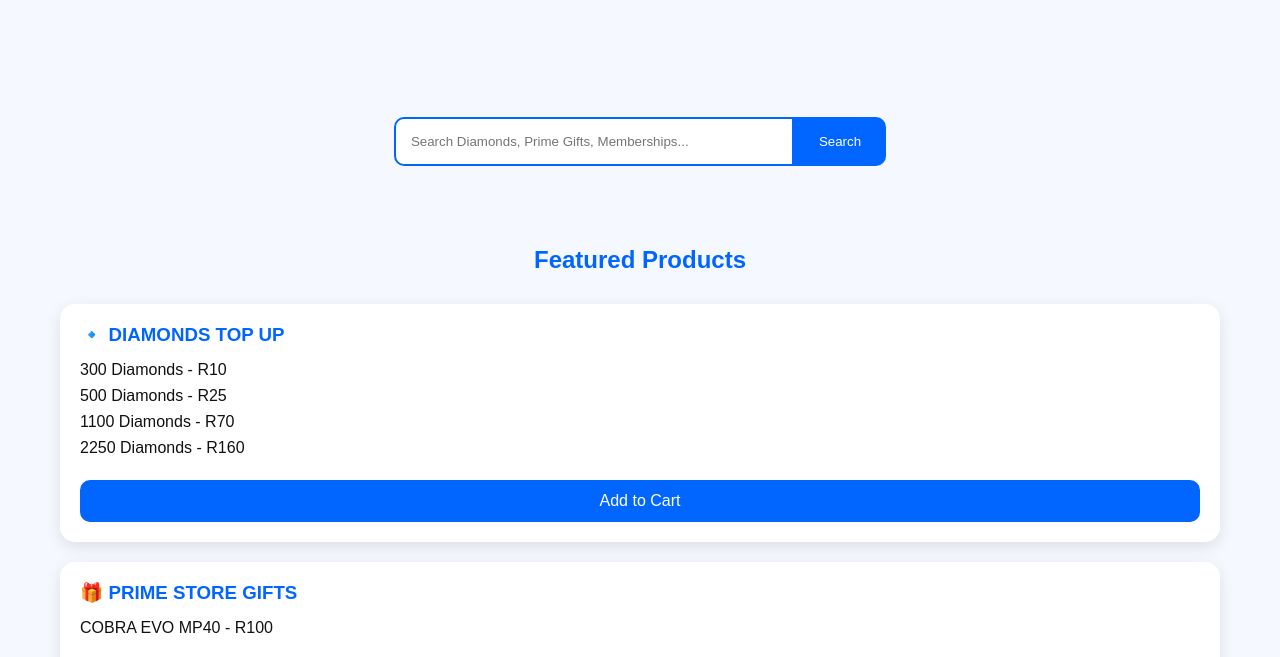
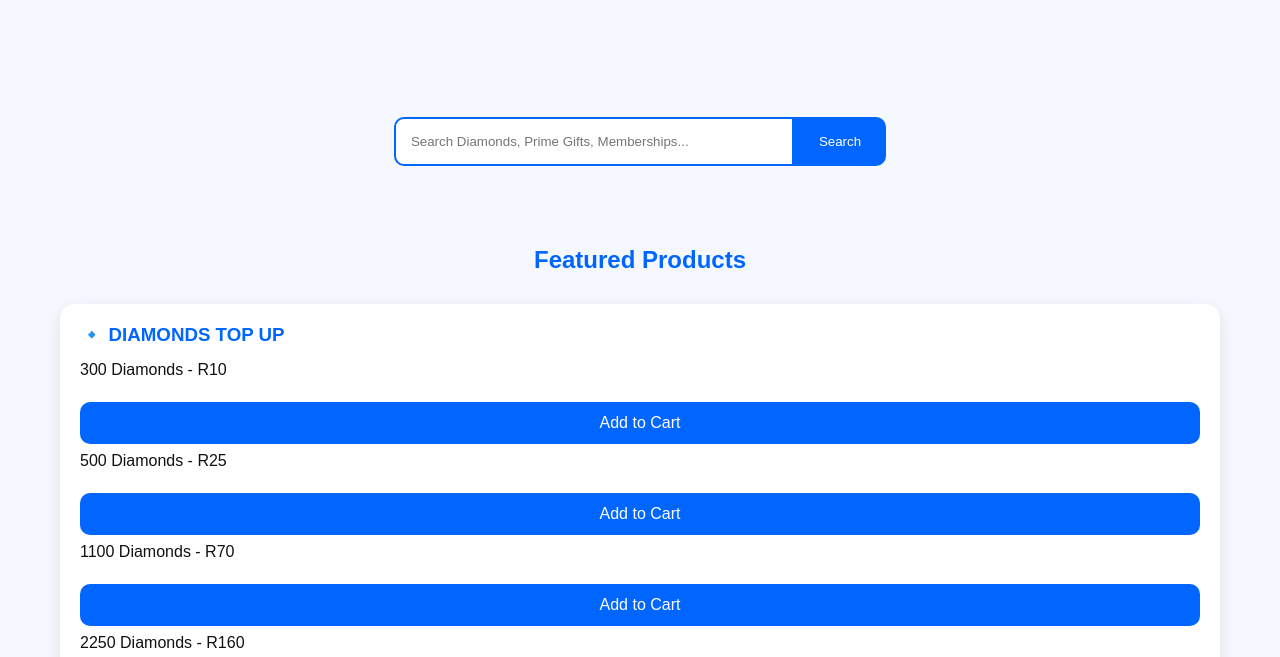
Before and after one commit to maremoshemashale802-svg/Zenox-SHOP-ZA, a website: page index.html in a window 1280 px wide. Shown: the part 286-943 px from the top of the page. Drawn offline with Linux system fonts and the light colour scheme; files that its build step writes are made by us from their sources; files whose address does not match are found by name.

Commit message:
Add buttons to cart for diamond and membership products

```diff
--- a/index.html
+++ b/index.html
@@ -59,14 +59,16 @@
 <h3>🔹 DIAMONDS TOP UP</h3>
 
 <p>300 Diamonds - R10</p>
+<button onclick="addToCart('300 Diamonds',10)">Add to Cart</button>
 
 <p>500 Diamonds - R25</p>
+<button onclick="addToCart('500 Diamonds',25)">Add to Cart</button>
 
 <p>1100 Diamonds - R70</p>
+<button onclick="addToCart('1100 Diamonds',70)">Add to Cart</button>
 
 <p>2250 Diamonds - R160</p>
-
-<button>Add to Cart</button>
+<button onclick="addToCart('2250 Diamonds',160)">Add to Cart</button>
 
 </div>
 
@@ -75,8 +77,7 @@
 <h3>🎁 PRIME STORE GIFTS</h3>
 
 <p>COBRA EVO MP40 - R100</p>
-
-<button>Add to Cart</button>
+<button onclick="addToCart('COBRA EVO MP40',100)">Add to Cart</button>
 
 </div>
 
@@ -86,7 +87,7 @@
 
 <p>Weekly Membership - R55</p>
 
-<button>Add to Cart</button>
+<button onclick="addToCart('Weekly Membership',55)">Add to Cart</button>
 
 </div>
 
```
